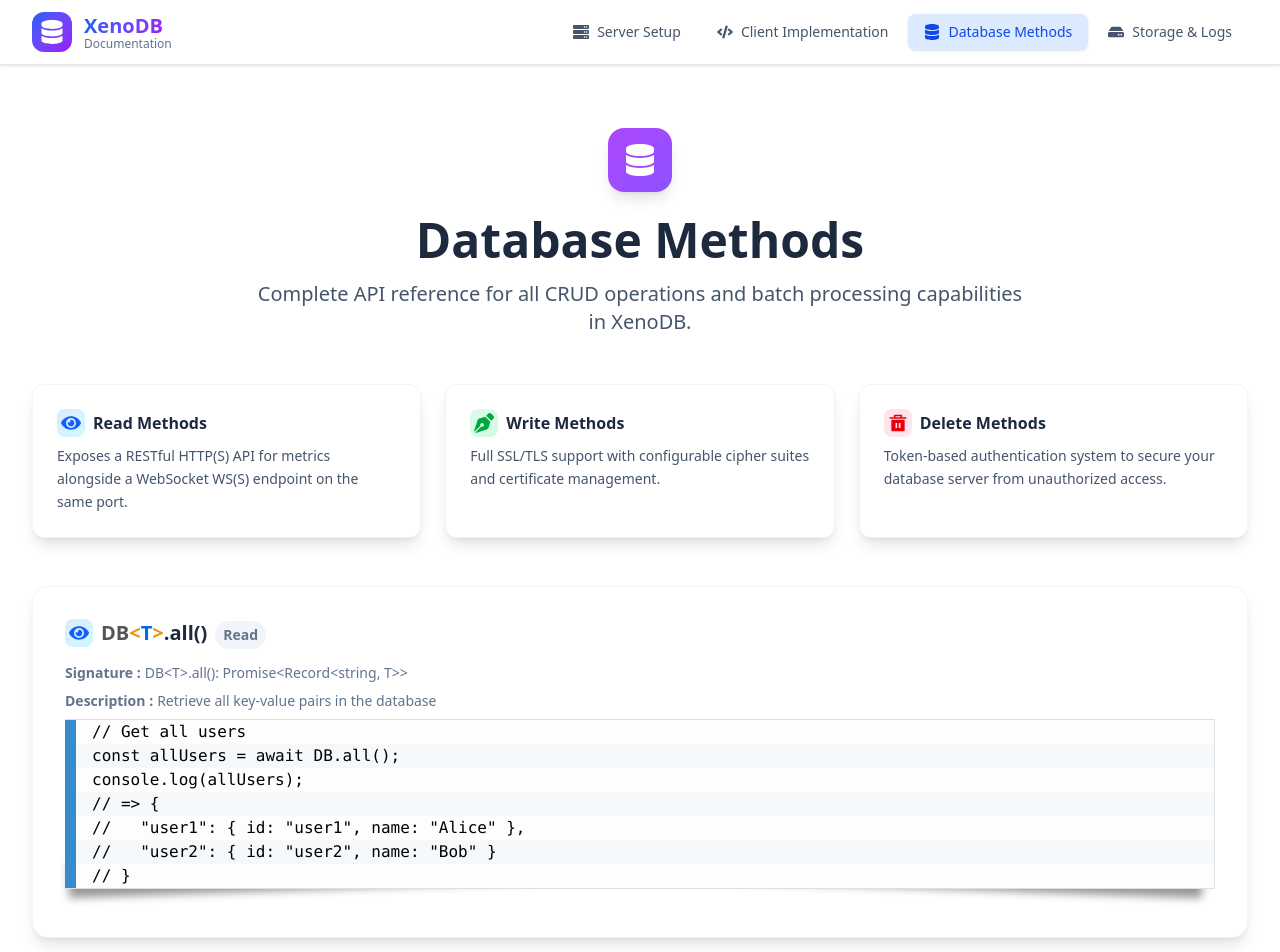
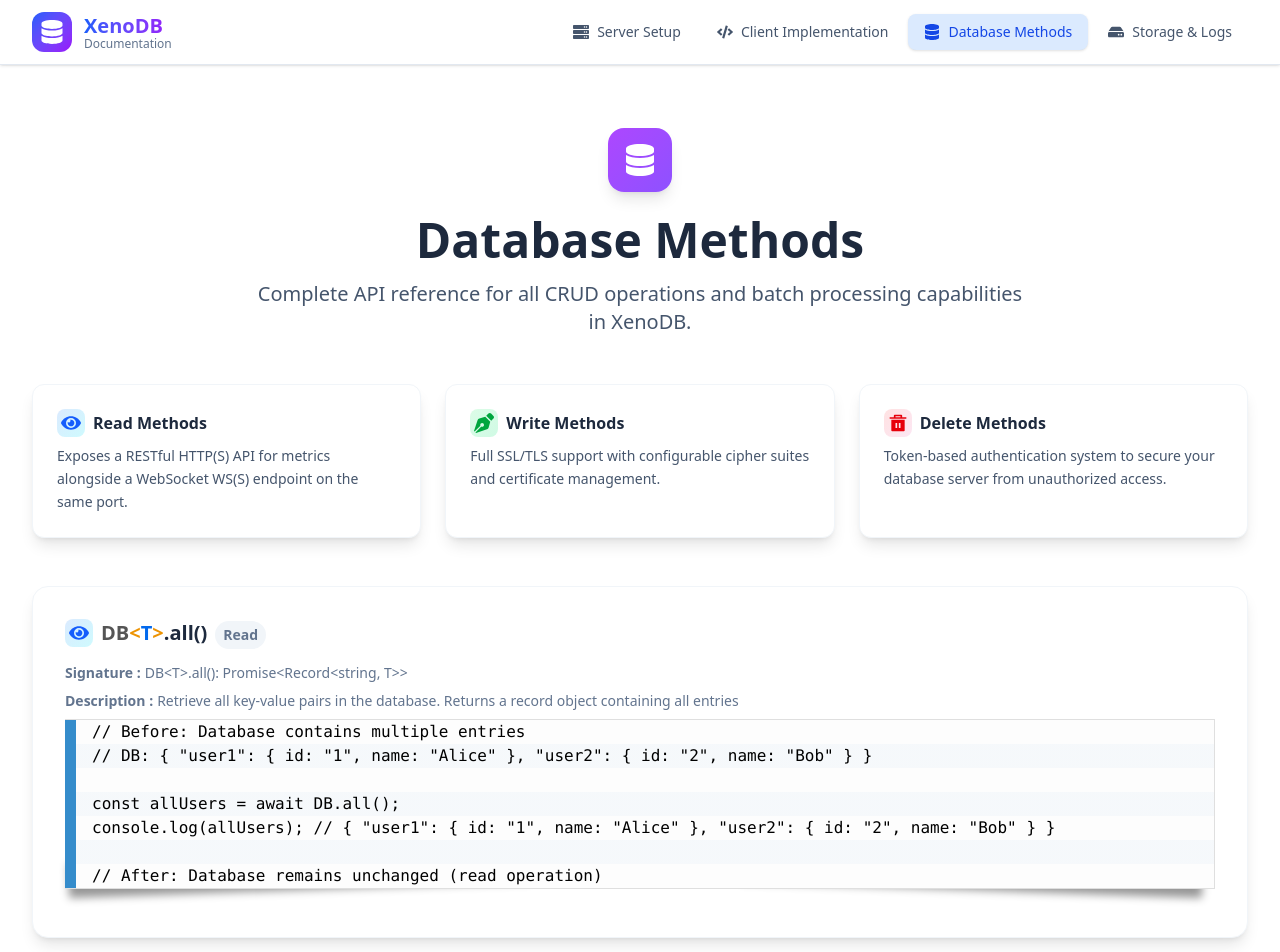
Before and after one commit to xenoDB/xenoSite, a React (Vite) app: page /database-methods in a window 1280 px wide. Shown: the top 952 px of the page. Built offline with nearby package versions, Linux system fonts and the light colour scheme.

Commit message:
follow up

```diff
--- a/src/pages/DatabaseMethods.tsx
+++ b/src/pages/DatabaseMethods.tsx
@@ -2,6 +2,21 @@ import { JSX } from "react";
 import CodeBlock from "../utilities/CodeBlock";
 import { RiDeleteBin5Fill } from "react-icons/ri";
 import { FaDatabase, FaEye, FaPenNib } from "react-icons/fa";
+
+const heading = (
+  <div className="text-center mb-12">
+    <div className="inline-flex items-center justify-center w-16 h-16 bg-gradient-to-br from-purple-500 to-violet-500 rounded-2xl mb-6 shadow-lg">
+      <FaDatabase className="w-8 h-8 text-white" />
+    </div>
+    <h1 className="text-4xl md:text-5xl font-bold text-slate-800 mb-4">
+      Database Methods
+    </h1>
+    <p className="text-xl text-slate-600 max-w-3xl mx-auto">
+      Complete API reference for all CRUD operations and batch processing
+      capabilities in XenoDB.
+    </p>
+  </div>
+);
 
 const readIcon = (
   <div className="w-7 h-7 bg-gradient-to-br from-blue-100 to-cyan-100 rounded-lg flex items-center justify-center mb-2">
@@ -21,53 +36,92 @@ const deleteIcon = (
   </div>
 );
 
-const methods: {
-  name: string;
-  example: string;
-  category: string;
-  icon: JSX.Element;
-  signature: string;
-  description: string;
-}[] = [
+const features = [
+  {
+    icon: readIcon,
+    title: "Read Methods",
+    description:
+      "Exposes a RESTful HTTP(S) API for metrics alongside a WebSocket WS(S) endpoint on the same port.",
+  },
+  {
+    icon: writeIcon,
+    title: "Write Methods",
+    description:
+      "Full SSL/TLS support with configurable cipher suites and certificate management.",
+  },
+  {
+    icon: deleteIcon,
+    title: "Delete Methods",
+    description:
+      "Token-based authentication system to secure your database server from unauthorized access.",
+  },
+].map((feature, index) => {
+  {
+    return (
+      <div
+        key={index}
+        className="bg-white rounded-xl p-6 shadow-lg border border-slate-100"
+      >
+        <div className="flex items-center justify-left gap-2">
+          {feature.icon}
+          <h3 className="font-semibold text-slate-800 mb-2">{feature.title}</h3>
+        </div>
+        <p className="text-sm text-slate-600 leading-relaxed">
+          {feature.description}
+        </p>
+      </div>
+    );
+  }
+});
+
+const methods = [
   {
     name: "all()",
-    description: "Retrieve all key-value pairs in the database",
+    description:
+      "Retrieve all key-value pairs in the database. Returns a record object containing all entries",
     signature: "all(): Promise<Record<string, T>>",
     category: "Read",
     icon: readIcon,
     example:
-      `// Get all users\n` +
+      `// Before: Database contains multiple entries\n` +
+      `// DB: { "user1": { id: "1", name: "Alice" }, "user2": { id: "2", name: "Bob" } }\n` +
+      `\n` +
       `const allUsers = await DB.all();\n` +
-      `console.log(allUsers);\n` +
-      `// => {\n` +
-      `//   "user1": { id: "user1", name: "Alice" },\n` +
-      `//   "user2": { id: "user2", name: "Bob" }\n` +
-      `// }`,
+      `console.log(allUsers); // { "user1": { id: "1", name: "Alice" }, "user2": { id: "2", name: "Bob" } }\n` +
+      `\n` +
+      `// After: Database remains unchanged (read operation)`,
   },
   {
     name: "has()",
-    description: "Check if a key exists in the database",
+    description:
+      "Check if a key exists in the database. Returns true if key exists, false otherwise",
     signature: "has(key: string): Promise<boolean>",
     category: "Read",
     icon: readIcon,
     example:
-      `// Check if user exists\n` +
+      `// Before: Database contains user1\n` +
+      `// DB: { "user1": { id: "1", name: "Alice" } }\n` +
+      `\n` +
       `const exists = await DB.has("user1");\n` +
-      `console.log(exists);\n` +
-      `// => true`,
+      `console.log(exists); // true\n` +
+      `\n` +
+      `// After: Database remains unchanged (read operation)`,
   },
   {
     name: "get()",
     description:
-      "Fetch the value for a specific key. Returns null if not found",
+      "Fetch the value for a specific key. Returns value if present, otherwise returns null",
     signature: "get(key: string): Promise<T | null>",
     category: "Read",
     icon: readIcon,
     example:
-      `// Get a specific user\n` +
+      `// Before: Database contains user2\n` +
+      `// DB: { "user2": { id: "user2", name: "Bob" } }\n` +
+      `\n` +
       `const user = await DB.get("user2");\n` +
-      `console.log(user);\n` +
-      `// => { id: "user2", name: "Bob" }`,
+      `console.log(user); // { id: "user2", name: "Bob" }\n` +
+      `\n` +
+      `// After: Database remains unchanged (read operation)`,
   },
   {
     name: "set()",
@@ -77,35 +131,47 @@ const methods: {
     category: "Write",
     icon: writeIcon,
     example:
-      `// Set a single user\n` +
+      `// Before: Database is empty or doesn't contain user1\n` +
+      `// DB: {}\n` +
+      `\n` +
       `const user = await DB.set("user1", { id: "user1", name: "Alice" });\n` +
-      `console.log(user);\n` +
-      `// => { id: "user1", name: "Alice" }`,
+      `console.log(user); // { id: "user1", name: "Alice" }\n` +
+      `\n` +
+      `// After: Database contains the new entry\n` +
+      `// DB: { "user1": { id: "user1", name: "Alice" } }`,
   },
   {
     name: "delete()",
     description:
-      "Remove a key-value entry. Returns true if successfully deleted",
+      "Remove a key-value entry. Returns true if successfully deleted, false if key didn't exist",
     signature: "delete(key: string): Promise<boolean>",
     category: "Delete",
     icon: deleteIcon,
     example:
-      `// Delete a user\n` +
+      `// Before: Database doesn't contain user3\n` +
+      `// DB: { "user1": { id: "user1", name: "Alice" } }\n` +
+      `\n` +
       `const deleted = await DB.delete("user3");\n` +
-      `console.log(deleted);\n` +
-      `// => false`,
+      `console.log(deleted); // false\n` +
+      `\n` +
+      `// After: Database remains unchanged (key didn't exist)\n` +
+      `// DB: { "user1": { id: "user1", name: "Alice" } }`,
   },
   {
     name: "getMany()",
-    description: "Batch fetch multiple values. Missing keys yield null",
+    description:
+      "Batch fetch multiple values. Returns array where missing keys yield null",
     signature: "getMany(keys: string[]): Promise<(T | null)[]>",
     category: "Read",
     icon: readIcon,
     example:
-      `// Get multiple users\n` +
+      `// Before: Database contains user1 but not user3\n` +
+      `// DB: { "user1": { id: "user1", name: "Alice" } }\n` +
+      `\n` +
       `const users = await DB.getMany(["user1", "user3"]);\n` +
-      `console.log(users);\n` +
-      `// => [ { id: "user1", name: "Alice" }, null ]`,
+      `console.log(users); // [ { id: "user1", name: "Alice" }, null ]\n` +
+      `\n` +
+      `// After: Database remains unchanged (read operation)`,
   },
   {
     name: "setMany()",
@@ -114,308 +180,178 @@ const methods: {
     category: "Write",
     icon: writeIcon,
     example:
-      `// Create multiple users\n` +
+      `// Before: Database is empty or doesn't contain user2 and user3\n` +
+      `// DB: {}\n` +
+      `\n` +
       `const users = await DB.setMany([\n` +
       `  { key: "user2", value: { id: "user2", name: "Bob" } },\n` +
       `  { key: "user3", value: { id: "user3", name: "Charlie" } }\n` +
       `]);\n` +
-      `console.log(users);\n` +
-      `// => [\n` +
-      `//   { id: "user2", name: "Bob" },\n` +
-      `//   { id: "user3", name: "Charlie" }\n` +
-      `// ]`,
+      `console.log(users); // [ { id: "user2", name: "Bob" }, { id: "user3", name: "Charlie" } ]\n` +
+      `\n` +
+      `// After: Database contains both new entries\n` +
+      `// DB: { "user2": { id: "user2", name: "Bob" }, "user3": { id: "user3", name: "Charlie" } }`,
   },
   {
     name: "deleteMany()",
-    description: "Batch delete entries. Returns array of booleans per key",
+    description:
+      "Batch delete entries. Returns array of booleans indicating success/failure for each key",
     signature: "deleteMany(keys: string[]): Promise<boolean[]>",
     category: "Delete",
     icon: deleteIcon,
     example:
-      `// Delete multiple users\n` +
+      `// Before: Database contains user2 and user3\n` +
+      `// DB: { "user2": { id: "user2", name: "Bob" }, "user3": { id: "user3", name: "Charlie" } }\n` +
+      `\n` +
       `const results = await DB.deleteMany(["user2", "user3"]);\n` +
-      `console.log(results);\n` +
-      `// => [ true, true ]`,
+      `console.log(results); // [ true, true ]\n` +
+      `\n` +
+      `// After: Database is empty (both entries deleted)\n` +
+      `// DB: {}`,
   },
   {
     name: "push()",
-    description: "Push an element into the array at the specified key",
+    description:
+      "Push an element into the array at the specified key. Returns object with the added element and new array length",
     signature:
       "push(key: string, value: ArrayElement<T>): Promise<{ length: number; element: ArrayElement<T> }>",
     category: "Array Operation",
     icon: writeIcon,
     example:
-      `// Push log entries\n` +
-      `await DB.push("logs", { level: "info", msg: "Init" });\n` +
-      `await DB.push("logs", { level: "warn", msg: "High load" });\n` +
-      `const result = await DB.push("logs", { level: "error", msg: "Crash" });\n` +
-      `console.log(result.length);\n` +
-      `// => 3`,
+      `// Before: Database entry contains an array\n` +
+      `// DB: { "logs": ["a", "b", "c", "d"] }\n` +
+      `\n` +
+      `const result = await DB.push("logs", "e");\n` +
+      `console.log(result); // { element: "e", length: 5 }\n` +
+      `\n` +
+      `// After: Element added to end of array\n` +
+      `// DB: { "logs": ["a", "b", "c", "d", "e"] }`,
   },
   {
     name: "unshift()",
-    description: "Unshift an element into the array at the start",
+    description:
+      "Unshift an element into the array at the start. Returns object with the added element and new array length",
     signature:
       "unshift(key: string, value: ArrayElement<T>): Promise<{ length: number; element: ArrayElement<T> }>",
     category: "Array Operation",
     icon: writeIcon,
     example:
-      `// Unshift a system message\n` +
-      `const result = await DB.unshift("logs", { level: "system", msg: "Boot" });\n` +
-      `console.log(result.length);\n` +
-      `// => 4`,
+      `// Before: Database entry contains an array\n` +
+      `// DB: { "logs": ["b", "c", "d", "e"] }\n` +
+      `\n` +
+      `const result = await DB.unshift("logs", "a");\n` +
+      `console.log(result); // { element: "a", length: 5 }\n` +
+      `\n` +
+      `// After: Element added to start of array\n` +
+      `// DB: { "logs": ["a", "b", "c", "d", "e"] }`,
   },
   {
     name: "pop()",
-    description: "Remove and return the last element of the array",
+    description:
+      "Remove and return the last element of the array. Returns object with the removed element and new array length",
     signature:
       "pop(key: string): Promise<{ length: number; element: ArrayElement<T> }>",
     category: "Array Operation",
     icon: deleteIcon,
     example:
-      `// Pop last log\n` +
+      `// Before: Database entry contains an array\n` +
+      `// DB: { "logs": ["a", "b", "c", "d", "e"] }\n` +
+      `\n` +
       `const result = await DB.pop("logs");\n` +
-      `console.log(result.element);\n` +
-      `// => { level: "error", msg: "Crash" }`,
+      `console.log(result); // { element: "e", length: 4 }\n` +
+      `\n` +
+      `// After: Last element removed from array\n` +
+      `// DB: { "logs": ["a", "b", "c", "d"] }`,
   },
   {
     name: "shift()",
-    description: "Remove and return the first element of the array",
+    description:
+      "Remove and return the first element of the array. Returns object with the removed element and new array length",
     signature:
       "shift(key: string): Promise<{ length: number; element: ArrayElement<T> }>",
     category: "Array Operation",
     icon: deleteIcon,
     example:
-      `// Shift first log\n` +
+      `// Before: Database entry contains an array\n` +
+      `// DB: { "logs": ["a", "b", "c", "d", "e"] }\n` +
+      `\n` +
       `const result = await DB.shift("logs");\n` +
-      `console.log(result.element);\n` +
-      `// => { level: "system", msg: "Boot" }`,
+      `console.log(result); // { element: "a", length: 4 }\n` +
+      `\n` +
+      `// After: First element removed from array\n` +
+      `// DB: { "logs": ["b", "c", "d", "e"] }`,
   },
   {
     name: "slice()",
-    description: "Get a slice of the array between start and end indices",
+    description:
+      "Get a slice of the array between start and end indices. Returns array slice or null if key doesn't exist",
     signature:
       "slice(key: string, start: number, end?: number): Promise<ArrayElement<T>[] | null>",
     category: "Array Operation",
     icon: readIcon,
     example:
-      `// View remaining logs\n` +
+      `// Before: Database entry contains an array\n` +
+      `// DB: { "logs": ["a", "b", "c", "d", "e"] }\n` +
+      `\n` +
       `const logs = await DB.slice("logs", 0);\n` +
-      `console.log(logs);\n` +
-      `// => [\n` +
-      `//   { level: "info", msg: "Init" },\n` +
-      `//   { level: "warn", msg: "High load" }\n` +
-      `// ]`,
+      `console.log(logs); // ["a", "b", "c", "d", "e"]\n` +
+      `\n` +
+      `const lastTwoLogs = await DB.slice("logs", -2);\n` +
+      `console.log(lastTwoLogs); // ["d", "e"]\n` +
+      `\n` +
+      `const firstTwoLogs = await DB.slice("logs", 0, 2);\n` +
+      `console.log(firstTwoLogs); // ["a", "b"]\n` +
+      `\n` +
+      `// After: Database remains unchanged (read operation)\n` +
+      `// DB: { "logs": ["a", "b", "c", "d", "e"] }`,
   },
 ];
 
+function T(method: {
+  name: string;
+  example: string;
+  category: string;
+  icon: JSX.Element;
+  signature: string;
+  description: string;
+}) {
+  const card = (
+    <div className="bg-white rounded-2xl p-8 shadow-lg border border-slate-100 mb-6">
+      <div className="flex items-center justify-left gap-2">
+        {method.icon}
+        <h3 className="text-xl font-bold text-slate-800 mb-2">
+          <span className="text-[#555555]">DB</span>
+          <span className="text-[#ED9302]">{"<"}</span>
+          <span className="text-[#0269ED]">{"T"}</span>
+          <span className="text-[#ED9302]">{">"}</span>.{method.name}
+        </h3>
+        <div className="text-sm  font-bold text-slate-500 bg-slate-100 px-2 py-1 rounded-full mb-1">
+          {method.category}
+        </div>
+      </div>
+
+      <div className="flex text-slate-600 mt-2 gap-1 flex-col sm:flex-row">
+        <div className="text-sm text-slate-500 font-bold">Signature :</div>
+        <div className="text-sm text-slate-500">
+          DB{"<T>"}.{method.signature}
+        </div>
+      </div>
+
+      <div className="flex text-slate-600 mt-2 mb-2 gap-1 flex-col sm:flex-row">
+        <div className="text-sm text-slate-500 font-bold">Description :</div>
+        <div className="text-sm text-slate-500">{method.description}</div>
+      </div>
+
+      <CodeBlock code={method.example} id="" language="typescript" />
+    </div>
+  );
+  return card;
+}
+
 export default function DatabaseMethods() {
-  //   const methods = [
-  //     {
-  //       name: "all()",
-  //       description: "Retrieve all key-value pairs in the database",
-  //       signature: "all(): Promise<Record<string, T>>",
-  //       category: "Read",
-  //       icon: FaDatabase,
-  //       example: `// Get all users
-  // const allUsers = await DB.all();
-  // console.log(allUsers);
-  // // { "user1": { id: "user1", name: "Alice" }, "user2": { id: "user2", name: "Bob" } }`,
-  //     },
-  //     {
-  //       name: "has()",
-  //       description: "Check if a key exists in the database",
-  //       signature: "has(key: string): Promise<boolean>",
-  //       category: "Read",
-  //       icon: FaDatabase,
-  //       example: `// Check if user exists
-  // const exists = await DB.has("user123");
-  // console.log(exists); // true or false`,
-  //     },
-  //     {
-  //       name: "get()",
-  //       description:
-  //         "Fetch the value for a specific key. Returns null if not found",
-  //       signature: "get(key: string): Promise<T | null>",
-  //       category: "Read",
-  //       icon: FaDatabase,
-  //       example: `// Get a specific user
-  // const user = await DB.get("user123");
-  // if (user) {
-  //   console.log(\`Found user: \${user.name}\`);
-  // } else {
-  //   console.log("User not found");
-  // }`,
-  //     },
-  //     {
-  //       name: "set()",
-  //       description:
-  //         "Create or update a value at the given key. Returns the stored value",
-  //       signature: "set(key: string, value: T): Promise<T>",
-  //       category: "Write",
-  //       icon: FaDatabase,
-  //       example: `// Create or update a user
-  // const user = await DB.set("user123", {
-  //   id: "user123",
-  //   name: "Alice Smith",
-  //   email: "alice@example.com"
-  // });
-  // console.log("Stored:", user);`,
-  //     },
-  //     {
-  //       name: "delete()",
-  //       description:
-  //         "Remove a key-value entry. Returns true if successfully deleted",
-  //       signature: "delete(key: string): Promise<boolean>",
-  //       category: "Delete",
-  //       icon: FaTrash,
-  //       example: `// Delete a user
-  // const deleted = await DB.delete("user123");
-  // if (deleted) {
-  //   console.log("User deleted successfully");
-  // } else {
-  //   console.log("User not found");
-  // }`,
-  //     },
-  //     {
-  //       name: "getMany()",
-  //       description: "Batch fetch multiple values. Missing keys yield null",
-  //       signature: "getMany(keys: string[]): Promise<(T | null)[]>",
-  //       category: "Batch Read",
-  //       icon: FaUsers,
-  //       example: `// Get multiple users at once
-  // const users = await DB.getMany(["user1", "user2", "user3"]);
-  // users.forEach((user, index) => {
-  //   if (user) {
-  //     console.log(\`User \${index + 1}:\`, user.name);
-  //   } else {
-  //     console.log(\`User \${index + 1}: Not found\`);
-  //   }
-  // });`,
-  //     },
-  //     {
-  //       name: "setMany()",
-  //       description: "Batch set multiple entries. Returns array of stored values",
-  //       signature: "setMany(data: { key: string; value: T }[]): Promise<T[]>",
-  //       category: "Batch Write",
-  //       icon: FaUsers,
-  //       example: `// Create multiple users at once
-  // const users = await DB.setMany([
-  //   { key: "user1", value: { id: "user1", name: "Alice" } },
-  //   { key: "user2", value: { id: "user2", name: "Bob" } },
-  //   { key: "user3", value: { id: "user3", name: "Charlie" } }
-  // ]);
-  // console.log(\`Created \${users.length} users\`);`,
-  //     },
-  //     {
-  //       name: "deleteMany()",
-  //       description: "Batch delete entries. Returns array of booleans per key",
-  //       signature: "deleteMany(keys: string[]): Promise<boolean[]>",
-  //       category: "Batch Delete",
-  //       icon: FaTrash,
-  //       example: `// Delete multiple users
-  // const results = await DB.deleteMany(["user1", "user2", "user3"]);
-  // const deletedCount = results.filter(Boolean).length;
-  // console.log(\`Deleted \${deletedCount} out of \${results.length} users\`);`,
-  //     },
-  //   ];
-
-  const features = [
-    {
-      icon: readIcon,
-      title: "Read Methods",
-      description:
-        "Exposes a RESTful HTTP(S) API for metrics alongside a WebSocket WS(S) endpoint on the same port.",
-    },
-    {
-      icon: writeIcon,
-      title: "Write Methods",
-      description:
-        "Full SSL/TLS support with configurable cipher suites and certificate management.",
-    },
-    {
-      icon: deleteIcon,
-      title: "Delete Methods",
-      description:
-        "Token-based authentication system to secure your database server from unauthorized access.",
-    },
-  ].map((feature, index) => {
-    {
-      return (
-        <div
-          key={index}
-          className="bg-white rounded-xl p-6 shadow-lg border border-slate-100"
-        >
-          <div className="flex items-center justify-left gap-2">
-            {feature.icon}
-            <h3 className="font-semibold text-slate-800 mb-2">
-              {feature.title}
-            </h3>
-          </div>
-          <p className="text-sm text-slate-600 leading-relaxed">
-            {feature.description}
-          </p>
-        </div>
-      );
-    }
-  });
-
-  function T(method: {
-    name: string;
-    example: string;
-    category: string;
-    icon: JSX.Element;
-    signature: string;
-    description: string;
-  }) {
-    const card = (
-      <div className="bg-white rounded-2xl p-8 shadow-lg border border-slate-100 mb-6">
-        <div className="flex items-center justify-left gap-2">
-          {method.icon}
-          <h3 className="text-xl font-bold text-slate-800 mb-2">
-            <span className="text-[#555555]">DB</span>
-            <span className="text-[#ED9302]">{"<"}</span>
-            <span className="text-[#0269ED]">{"T"}</span>
-            <span className="text-[#ED9302]">{">"}</span>.{method.name}
-          </h3>
-          <div className="text-sm  font-bold text-slate-500 bg-slate-100 px-2 py-1 rounded-full mb-1">
-            {method.category}
-          </div>
-        </div>
-
-        <div className="flex text-slate-600 mt-2 gap-1 flex-col sm:flex-row">
-          <div className="text-sm text-slate-500 font-bold">Signature :</div>
-          <div className="text-sm text-slate-500">
-            DB{"<T>"}.{method.signature}
-          </div>
-        </div>
-
-        <div className="flex text-slate-600 mt-2 mb-2 gap-1 flex-col sm:flex-row">
-          <div className="text-sm text-slate-500 font-bold">Description :</div>
-          <div className="text-sm text-slate-500">{method.description}</div>
-        </div>
-
-        <CodeBlock code={method.example} id="" language="typescript" />
-      </div>
-    );
-    return card;
-  }
-
   return (
     <div className="max-w-7xl mx-auto px-4 sm:px-6 lg:px-8 py-12">
-      {/* Header */}
-      <div className="text-center mb-12">
-        <div className="inline-flex items-center justify-center w-16 h-16 bg-gradient-to-br from-purple-500 to-violet-500 rounded-2xl mb-6 shadow-lg">
-          <FaDatabase className="w-8 h-8 text-white" />
-        </div>
-        <h1 className="text-4xl md:text-5xl font-bold text-slate-800 mb-4">
-          Database Methods
-        </h1>
-        <p className="text-xl text-slate-600 max-w-3xl mx-auto">
-          Complete API reference for all CRUD operations and batch processing
-          capabilities in XenoDB.
-        </p>
-      </div>
+      {heading}
 
       <div className="grid md:grid-cols-2 lg:grid-cols-3 gap-6 mb-12">
         {features}
```
